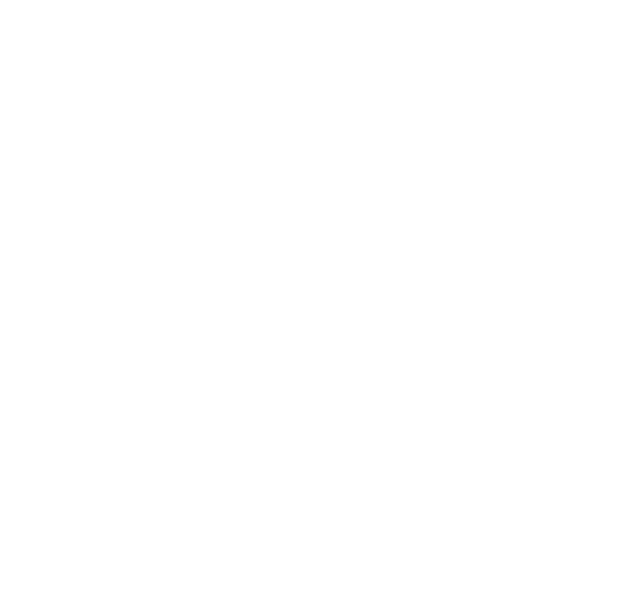
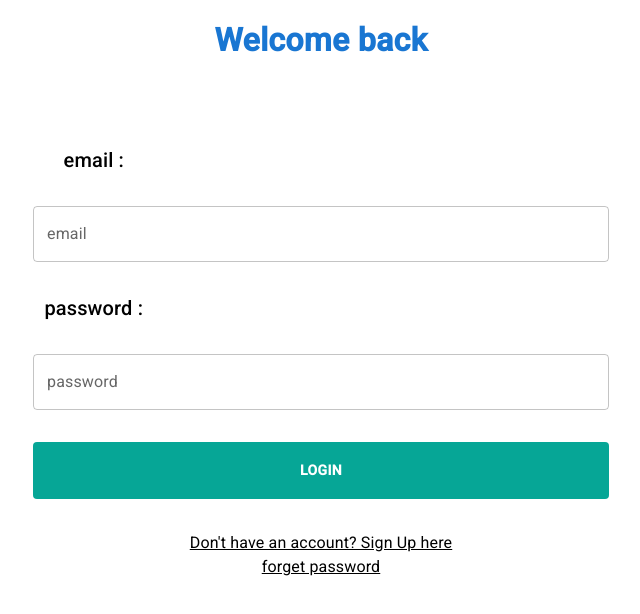
Before and after one commit to dorakadri/GivlyWebapp, a React (Create React App) app in the folder client/: page /login in a window 1280 px wide. Before the commit this address had no page. Shown: the top 614 px of the page, without its empty margins (319-959 px from the left). Built offline with nearby package versions, Linux system fonts and the light colour scheme.

Commit message:
register

```diff
--- a/client/src/App.js
+++ b/client/src/App.js
@@ -1,7 +1,9 @@
 import { BrowserRouter, Route, Routes } from "react-router-dom";
 import Dashboard from "../src/components/pages/Dashboard/Dashboard";
 import LandingPage from "./components/pages/UserInterface/landingcomponent/LandingPage";
-import LoginPage from "./components/pages/UserInterface/LoginAndRegister/LoginPage";
+import Login from "./components/pages/UserInterface/LoginAndRegister/Login";
+import Register from "./components/pages/UserInterface/LoginAndRegister/Register";
+
 
 function App() {
   return (
@@ -9,6 +11,8 @@
       <Routes>
         <Route path="/" element={<LandingPage />} />
         <Route path="/admin/*" element={<Dashboard />} />
+        <Route path="/signup" element={<Register/>} />
+        <Route path="/login" element={<Login />} />
       </Routes>
     </BrowserRouter>
   );
--- a/client/src/components/pages/UserInterface/LoginAndRegister/Carouselfinal.js
+++ /dev/null
@@ -1,59 +0,0 @@
-import { Grid, Paper } from '@mui/material';
-import React from 'react';
-import Carousel from 'react-material-ui-carousel';
-
-const items = [
-  {
-    name: "Partner 1",
-    image: "https://picsum.photos/200/300/?random",
-  },
-  {
-    name: "Partner 2",
-    image: "https://picsum.photos/200/300/?random",
-  },
-  {
-    name: "Partner 3",
-    image: "https://picsum.photos/200/300/?random",
-  },
-  {
-    name: "Partner 4",
-    image: "https://picsum.photos/200/300/?random",
-  },
-  {
-    name: "Partner 5",
-    image: "https://picsum.photos/200/300/?random",
-  },
-];
-
-export default function Carouselfinal(props) {
-  const { autoPlay } = props;
-
-  const itemsToDisplay = [...items, ...items.slice(0, 4)]; // display 4 images at a time and loop continuously
-
-  return (
-    <Carousel
-      autoPlay={autoPlay}
-      interval={3000}
-      animation="slide"
-      navButtonsAlwaysVisible={true}
-      cycleNavigation={true}
-    >
-      {[0, 1, 2, 3].map((startIndex) => (
-        <Grid container spacing={2} key={startIndex}>
-          {itemsToDisplay.slice(startIndex, startIndex + 4).map((item, index) => (
-            <Grid item xs={12} sm={6} md={3} key={index}>
-              <Paper>
-                <Grid container justifyContent="center" alignItems="center" style={{ height: 300 }}>
-                  <Grid item>
-                    <img src={item.image} alt={item.name} />
-                    <div>{item.name}</div>
-                  </Grid>
-                </Grid>
-              </Paper>
-            </Grid>
-          ))}
-        </Grid>
-      ))}
-    </Carousel>
-  );
-}
--- a/client/src/components/pages/UserInterface/LoginAndRegister/Login.js
+++ b/client/src/components/pages/UserInterface/LoginAndRegister/Login.js
@@ -0,0 +1,23 @@
+import { Typography, useMediaQuery } from '@mui/material'
+import { Box } from '@mui/system'
+import React from 'react'
+import Loginform from './Loginform'
+
+export default function Login() {
+    const isNonMobileScreen=useMediaQuery("(min-width:1000px)")
+  return (
+    <Box  >
+    <Box width="100%" p="1rem 6%" textAlign ="center">
+    <Typography  fontWeight="bold" fontSize="32px" color="primary">
+      Welcome back
+    </Typography>
+    </Box>
+
+    <Box width={isNonMobileScreen ? "50%" :"93%"} p="2rem" m="2rem auto" borderRadius="1.5rem" textAlign ="center">
+
+    <Loginform/>
+    </Box>
+
+  </Box>
+  )
+}
--- a/client/src/components/pages/UserInterface/LoginAndRegister/LoginPage.js
+++ /dev/null
@@ -1,120 +0,0 @@
-import {
-  Button,
-  Card,
-  CardActions,
-  CardContent,
-  Checkbox,
-  Container,
-  FormControlLabel,
-  Grid,
-  TextField,
-  Typography,
-} from "@mui/material";
-import { Box, Stack } from "@mui/system";
-import React from "react";
-import { Link } from "react-router-dom";
-
-import Carouselfinal from "./Carouselfinal";
-
-import Navbar from "./Navbar";
-
-export default function LoginPage() {
-  return (
-    <Box sx={{ px: "3rem" }}>
-      <Navbar />
-      <Box sx={{ p: "3rem", display: "flex", justifyContent: "space-between"  }}>
-  <Box sx={{ flex: 1, gap: 2, maxWidth: "40%",pt:"1rem" }}>
-    <Typography variant="h4" fontWeight="bold">
-      ABOUT US
-    </Typography>
-    <Typography variant="body1">
-      Lorem ipsum dolor, sit amet consectetur adipisicing elit. Accusamus,
-      quod explicabo fuga sapiente assumenda repellat. Animi nihil, odit
-      et suscipit deserunt laboriosam deleniti omnis fuga labore
-      consectetur atque dolores perspiciatis.
-    </Typography>
-    <Button
-      sx={{
-        mt: 3,
-        mb: 2,
-        color: "white",
-        px: "1rem",
-        py: "0.5rem",
-        borderRadius: "30px",
-        backgroundColor: "#06A696",
-        "&:hover": {
-          color: "black",
-          backgroundColor: "#38BC73",
-        },
-      }}
-    >
-      CLick here
-    </Button>
-  </Box>
-  <Card
-    sx={{
-      p: 8,
-      background: "#EDEEF0",
-      borderRadius: "20px",
-      border: "1px solid rgba(184, 167, 167, 0.33)",
-      boxShadow: " 0px 50px 77px -1px rgba(0, 0, 0, 0.25)",
-      backgroundColor: "#f8f9fa",
-      minWidth: "300px",
-      maxWidth: "400px",
-    }}
-  >
-    <Typography component="h1" variant="h5" sx={{ textAlign: "center" }}>
-      Sign in
-    </Typography>
-    <Box component="form" noValidate sx={{ mt: 1 }}>
-      <TextField
-        margin="normal"
-        required
-        fullWidth
-        id="email"
-        label="Email Address"
-        name="email"
-        autoComplete="email"
-        autoFocus
-      />
-      <TextField
-        margin="normal"
-        required
-        fullWidth
-        name="password"
-        label="Password"
-        type="password"
-        id="password"
-        autoComplete="current-password"
-      />
-      <FormControlLabel
-        control={<Checkbox value="remember" color="primary" />}
-        label="Remember me"
-      />
-      <Button
-        type="submit"
-        fullWidth
-        variant="contained"
-        sx={{
-          mt: 3,
-          mb: 2,
-          color: "white",
-          px: "1rem",
-          py: "0.5rem",
-          borderRadius: "30px",
-          backgroundColor: "#06A696",
-          "&:hover": {
-            color: "black",
-            backgroundColor: "#38BC73",
-          },
-        }}
-      >
-        Sign In
-      </Button>
-    </Box>
-  </Card>
-</Box>
-<Carouselfinal  />
-    </Box>
-  );
-}
--- /dev/null
+++ b/client/src/components/pages/UserInterface/LoginAndRegister/Loginform.jsx
@@ -0,0 +1,110 @@
+import React from "react";
+import * as yup from "yup";
+import { Field, Form, Formik, useFormik } from "formik";
+import { Button, TextField, Typography, useMediaQuery } from "@mui/material";
+import { Box } from "@mui/system";
+
+const validationSchema = yup.object({
+  email: yup.string().email("invalid email").required("email is required"),
+  password: yup.string().required(" password is required"),
+});
+export default function Loginform() {
+  const isnonMobile = useMediaQuery("(min-width :600px)");
+  const initialValues = {
+    email: "",
+    password: "",
+  };
+
+  const formik = useFormik({
+    initialValues: initialValues,
+    onSubmit: (values) => {
+      console.log(values);
+    },
+    validationSchema: validationSchema,
+  });
+  return (
+    <form onSubmit={formik.handleSubmit}>
+      <Box
+
+        display="grid"
+        gap="30px"
+        gridTemplateColumns="repeat(4,minmax(0,1fr))"
+        sx={{ "&>div": { gridColumn: isnonMobile ? undefined : "span 4" } }}
+      >
+        <Typography variant="h6"> email :</Typography>
+        <TextField
+          sx={{ gridColumn: "span 4" }}
+          id="name"
+          label=" email"
+          placeholder="exemple@gmail.com "
+          variant="outlined"
+          value={formik.values.email}
+          onChange={formik.handleChange}
+          type="text"
+          name="email"
+          onBlur={formik.handleBlur}
+          error={formik.touched.email && Boolean(formik.errors.email)}
+          helperText={formik.touched.email && formik.errors.email}
+        />
+        <Typography variant="h6">password :</Typography>
+        <TextField
+          sx={{ gridColumn: "span 4" }}
+          type="password"
+          id="outlined-basic"
+          label="password"
+          placeholder="password "
+          variant="outlined"
+          value={formik.values.password}
+          onBlur={formik.handleBlur}
+          onChange={formik.handleChange}
+          error={formik.touched.password && Boolean(formik.errors.password)}
+          helperText={formik.touched.password && formik.errors.password}
+          name="password"
+        />
+      </Box>
+      <Box>
+        <Button
+          fullWidth
+          type="submit"
+          sx={{
+            backgroundColor: "#06A696",
+  color:" white",
+  border: "none",
+  fontWeight:" bold",
+  cursor: "pointer",
+            m: "2rem 0",
+            p: "1rem",
+
+            "&:hover": { color: "black" , backgroundColor: "#06A696" },
+          }}
+        >
+          LOGIN
+        </Button>
+        <Typography
+          sx={{
+            textDecoration: "underline",
+            color: "black",
+            "&:hover": {
+              cursor: "pointer",
+              color: "green",
+            },
+          }}
+        >
+          Don't have an account? Sign Up here
+        </Typography>
+        <Typography
+          sx={{
+            textDecoration: "underline",
+            color: "black",
+            "&:hover": {
+              cursor: "pointer",
+              color: "green",
+            },
+          }}
+        >
+          forget password
+        </Typography>
+      </Box>
+    </form>
+  );
+}
--- a/client/src/components/pages/UserInterface/LoginAndRegister/Register.js
+++ b/client/src/components/pages/UserInterface/LoginAndRegister/Register.js
@@ -0,0 +1,7 @@
+import React from 'react'
+
+export default function Register() {
+  return (
+    <div>Register</div>
+  )
+}
--- a/client/src/components/pages/UserInterface/landingcomponent/Givlyapp.js
+++ b/client/src/components/pages/UserInterface/landingcomponent/Givlyapp.js
@@ -2,8 +2,8 @@
 import { Button, Box, Typography } from "@mui/material";
 import { Stack } from "@mui/system";
 import React from "react";
-import NavbarLandingpage from "./NavbarLandingpage";
 
+import { useNavigate } from "react-router-dom";
 const StyledBox = styled(Box)({
   height: "75vh",
   scrollSnapAlign: "center",
@@ -43,6 +43,7 @@
 });
 
 export default function Givlyapp() {
+  const navigate =useNavigate();
   return (
     <StyledBox>
 
@@ -61,6 +62,10 @@
           sx={{zIndex:"99999"}}
         >
          <Button
+
+         onClick={()=>{
+          navigate('/signup')
+         }}
               sx={{
 
                 color: "black",
@@ -77,6 +82,9 @@
               }}
             >Sign up </Button>
          <Button
+          onClick={()=>{
+            navigate('/login')
+           }}
               sx={{
                 color: "white",
                 px: "1rem",
--- a/client/src/components/pages/UserInterface/landingcomponent/NavbarLandingpage.js
+++ b/client/src/components/pages/UserInterface/landingcomponent/NavbarLandingpage.js
@@ -12,7 +12,7 @@
 import Button from "@mui/material/Button";
 
 import MenuItem from "@mui/material/MenuItem";
-import AdbIcon from "@mui/icons-material/Adb";
+
 import logo from "./images/logo.png" ;
 import { useMediaQuery } from "@mui/material";
 
@@ -96,13 +96,13 @@
           }}
         >
           <MenuItem   >
-            <Typography     textAlign="center">About Us</Typography>
-          </MenuItem>
-          <MenuItem>
             <Typography textAlign="center">About Us</Typography>
           </MenuItem>
           <MenuItem>
-            <Typography textAlign="center">About Us</Typography>
+            <Typography textAlign="center">contact us</Typography>
+          </MenuItem>
+          <MenuItem>
+            <Typography textAlign="center">our partner</Typography>
           </MenuItem>
         </Menu>
       </Box>
```
